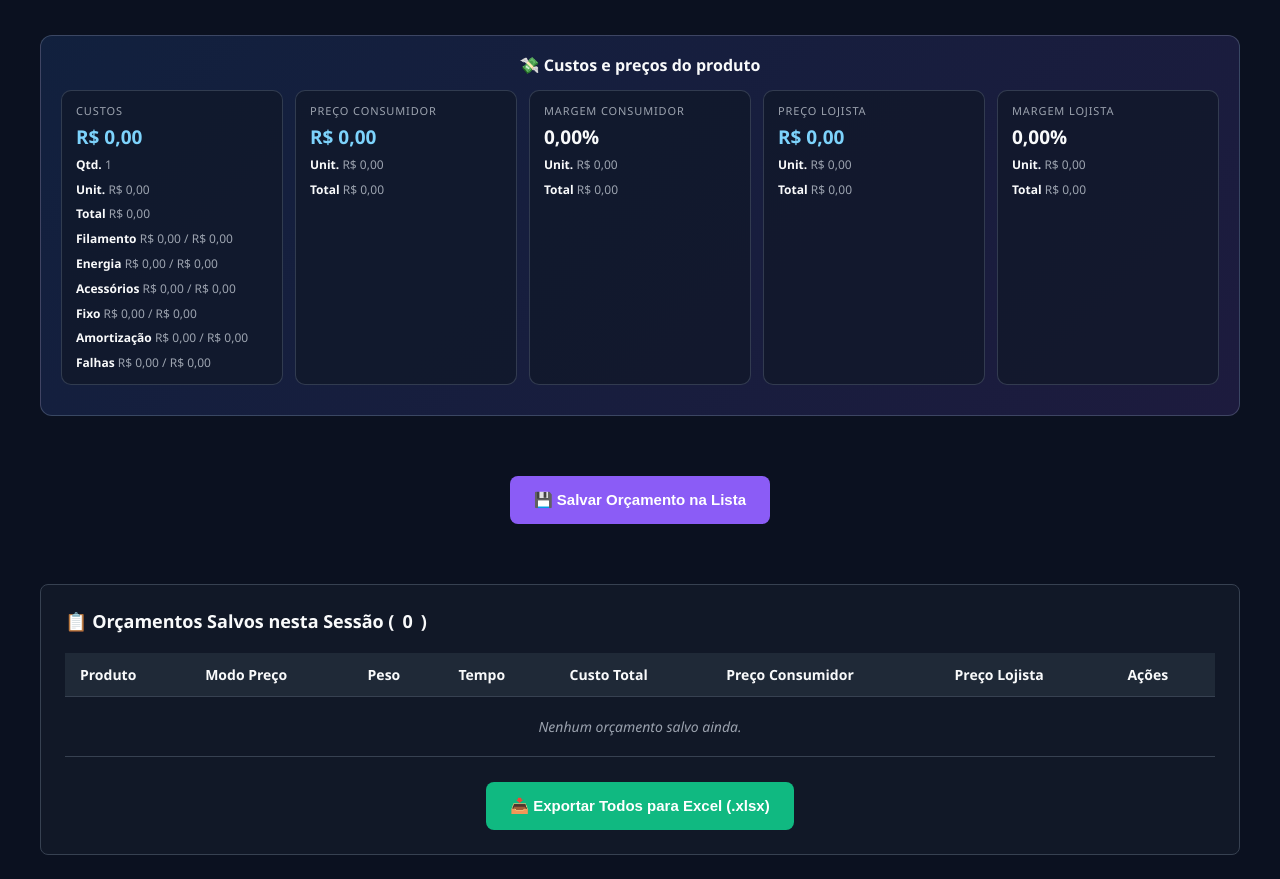
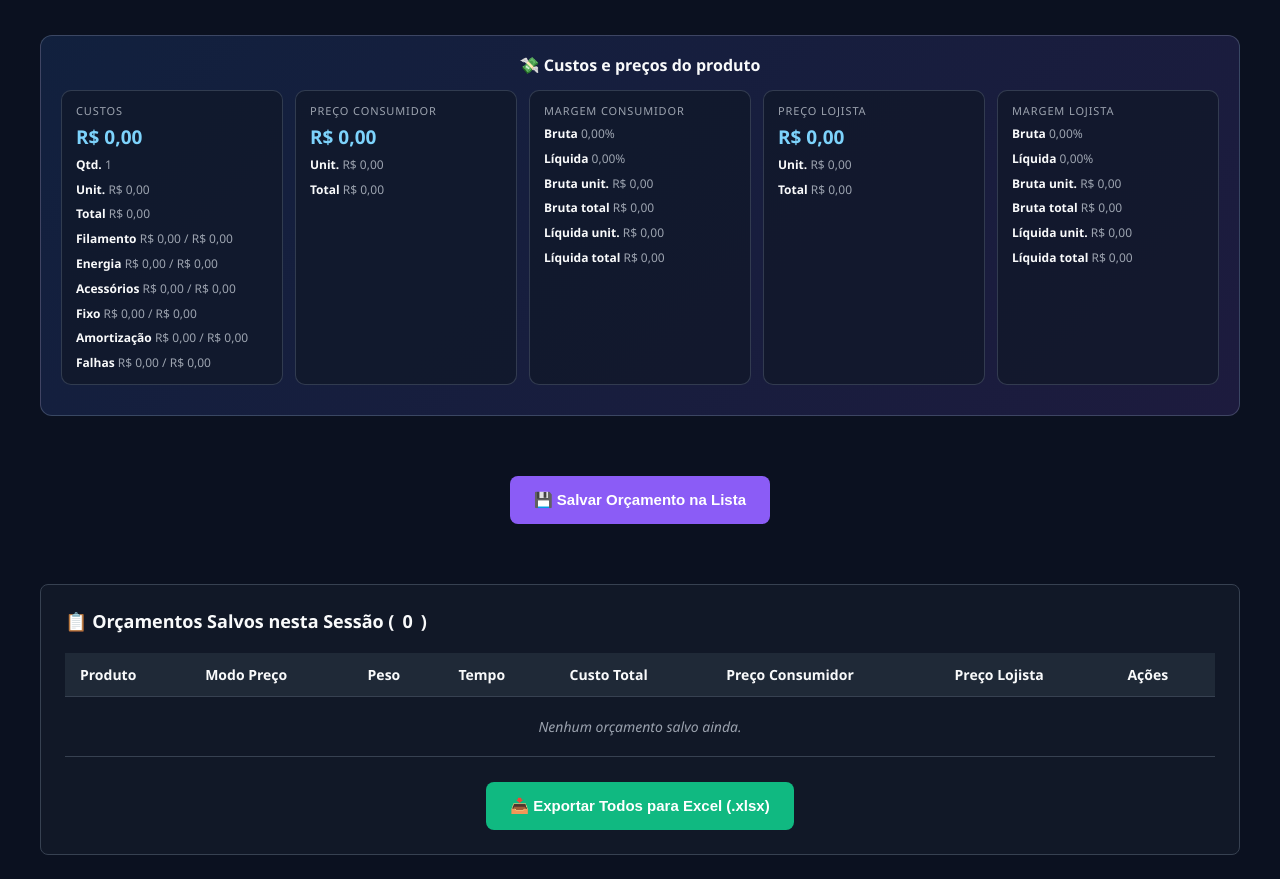
Before and after one commit to GabrielWicz/calculadora_3d, a plain HTML site: page index.html in a window 1280 px wide. Shown: the part 1700-2579 px from the top of the page. Drawn offline with Linux system fonts and the light colour scheme.

Commit message:
Add gross and net margin calculations for consumer and retailer

```diff
--- a/index.html
+++ b/index.html
@@ -1217,9 +1217,12 @@ button,
 
                 <div class="summary-item">
                     <div class="summary-label">Margem consumidor</div>
-                    <div class="summary-value" id="outResumoConsumidorMargemPerc">0,00%</div>
-                    <div class="summary-subvalue"><strong>Unit.</strong> <span id="outResumoConsumidorMargemUnit">R$ 0,00</span></div>
-                    <div class="summary-subvalue"><strong>Total</strong> <span id="outResumoConsumidorMargemReal">R$ 0,00</span></div>
+                    <div class="summary-subvalue"><strong>Bruta</strong> <span id="outResumoConsumidorMargemPerc">0,00%</span></div>
+                    <div class="summary-subvalue"><strong>Líquida</strong> <span id="outResumoConsumidorMargemLiquidaPerc">0,00%</span></div>
+                    <div class="summary-subvalue"><strong>Bruta unit.</strong> <span id="outResumoConsumidorMargemUnit">R$ 0,00</span></div>
+                    <div class="summary-subvalue"><strong>Bruta total</strong> <span id="outResumoConsumidorMargemReal">R$ 0,00</span></div>
+                    <div class="summary-subvalue"><strong>Líquida unit.</strong> <span id="outResumoConsumidorMargemLiquidaUnit">R$ 0,00</span></div>
+                    <div class="summary-subvalue"><strong>Líquida total</strong> <span id="outResumoConsumidorMargemLiquidaReal">R$ 0,00</span></div>
                 </div>
 
                 <div class="summary-item accent">
@@ -1231,9 +1234,12 @@ button,
 
                 <div class="summary-item">
                     <div class="summary-label">Margem lojista</div>
-                    <div class="summary-value" id="outResumoLojistaMargemPerc">0,00%</div>
-                    <div class="summary-subvalue"><strong>Unit.</strong> <span id="outResumoLojistaMargemUnit">R$ 0,00</span></div>
-                    <div class="summary-subvalue"><strong>Total</strong> <span id="outResumoLojistaMargemReal">R$ 0,00</span></div>
+                    <div class="summary-subvalue"><strong>Bruta</strong> <span id="outResumoLojistaMargemPerc">0,00%</span></div>
+                    <div class="summary-subvalue"><strong>Líquida</strong> <span id="outResumoLojistaMargemLiquidaPerc">0,00%</span></div>
+                    <div class="summary-subvalue"><strong>Bruta unit.</strong> <span id="outResumoLojistaMargemUnit">R$ 0,00</span></div>
+                    <div class="summary-subvalue"><strong>Bruta total</strong> <span id="outResumoLojistaMargemReal">R$ 0,00</span></div>
+                    <div class="summary-subvalue"><strong>Líquida unit.</strong> <span id="outResumoLojistaMargemLiquidaUnit">R$ 0,00</span></div>
+                    <div class="summary-subvalue"><strong>Líquida total</strong> <span id="outResumoLojistaMargemLiquidaReal">R$ 0,00</span></div>
                 </div>
             </div>
 
@@ -1482,12 +1488,15 @@ button,
             const liqConsumidorTotal = brutoConsumidorTotal - (precoConsumidorTotal * totalTaxas);
             const margemBrutaConsumidor = precoConsumidor > 0 ? ((brutoConsumidor / precoConsumidor) * 100) : 0;
             const margemLiquidaConsumidor = precoConsumidor > 0 ? ((liqConsumidor / precoConsumidor) * 100) : 0;
+            const margemLiquidaConsumidorTotal = precoConsumidorTotal > 0 ? ((liqConsumidorTotal / precoConsumidorTotal) * 100) : 0;
 
             const brutoLojista = precoLojista - custoUnitario;
             const brutoLojistaTotal = precoLojistaTotal - totalCusto;
             const liqLojista = brutoLojista - (precoLojista * totalTaxas);
             const liqLojistaTotal = brutoLojistaTotal - (precoLojistaTotal * totalTaxas);
             const margemBrutaLojista = precoLojista > 0 ? ((brutoLojista / precoLojista) * 100) : 0;
+            const margemLiquidaLojista = precoLojista > 0 ? ((liqLojista / precoLojista) * 100) : 0;
+            const margemLiquidaLojistaTotal = precoLojistaTotal > 0 ? ((liqLojistaTotal / precoLojistaTotal) * 100) : 0;
 
             const legacyIdMap = {
                 outPrecoConsumidor: formatBRL(precoConsumidor),
@@ -1519,6 +1528,12 @@ button,
             safeSetText('outResumoLojistaMargemReal', formatBRL(brutoLojistaTotal));
             safeSetText('outResumoConsumidorMargemPerc', formatPercent(margemBrutaConsumidor));
             safeSetText('outResumoLojistaMargemPerc', formatPercent(margemBrutaLojista));
+            safeSetText('outResumoConsumidorMargemLiquidaPerc', formatPercent(margemLiquidaConsumidor));
+            safeSetText('outResumoLojistaMargemLiquidaPerc', formatPercent(margemLiquidaLojista));
+            safeSetText('outResumoConsumidorMargemLiquidaReal', formatBRL(liqConsumidorTotal));
+            safeSetText('outResumoLojistaMargemLiquidaReal', formatBRL(liqLojistaTotal));
+            safeSetText('outResumoConsumidorMargemLiquidaUnit', formatBRL(liqConsumidor));
+            safeSetText('outResumoLojistaMargemLiquidaUnit', formatBRL(liqLojista));
 
             safeSetText('outResumoCustoTotalPedido', formatBRL(totalCusto));
             safeSetText('outResumoCustoUnitarioPedido', formatBRL(custoUnitario));
```
